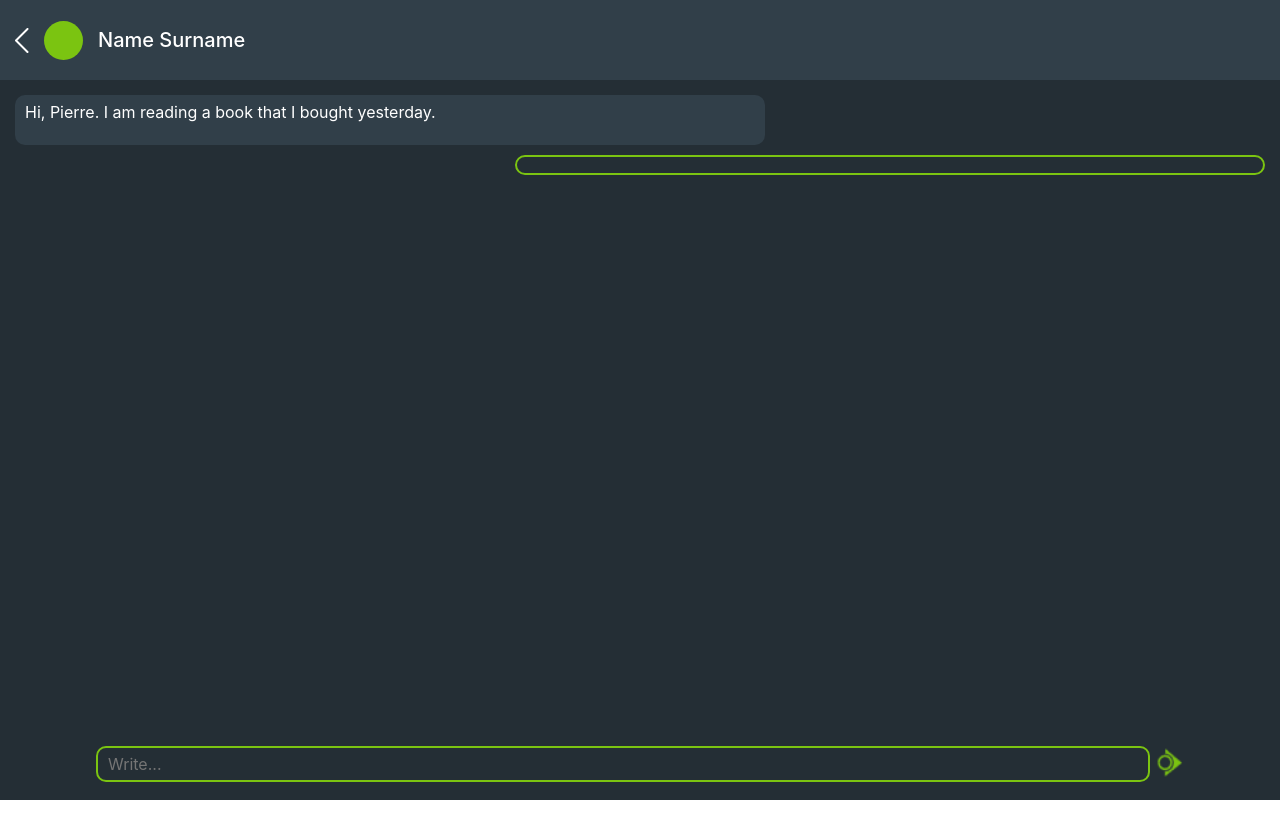
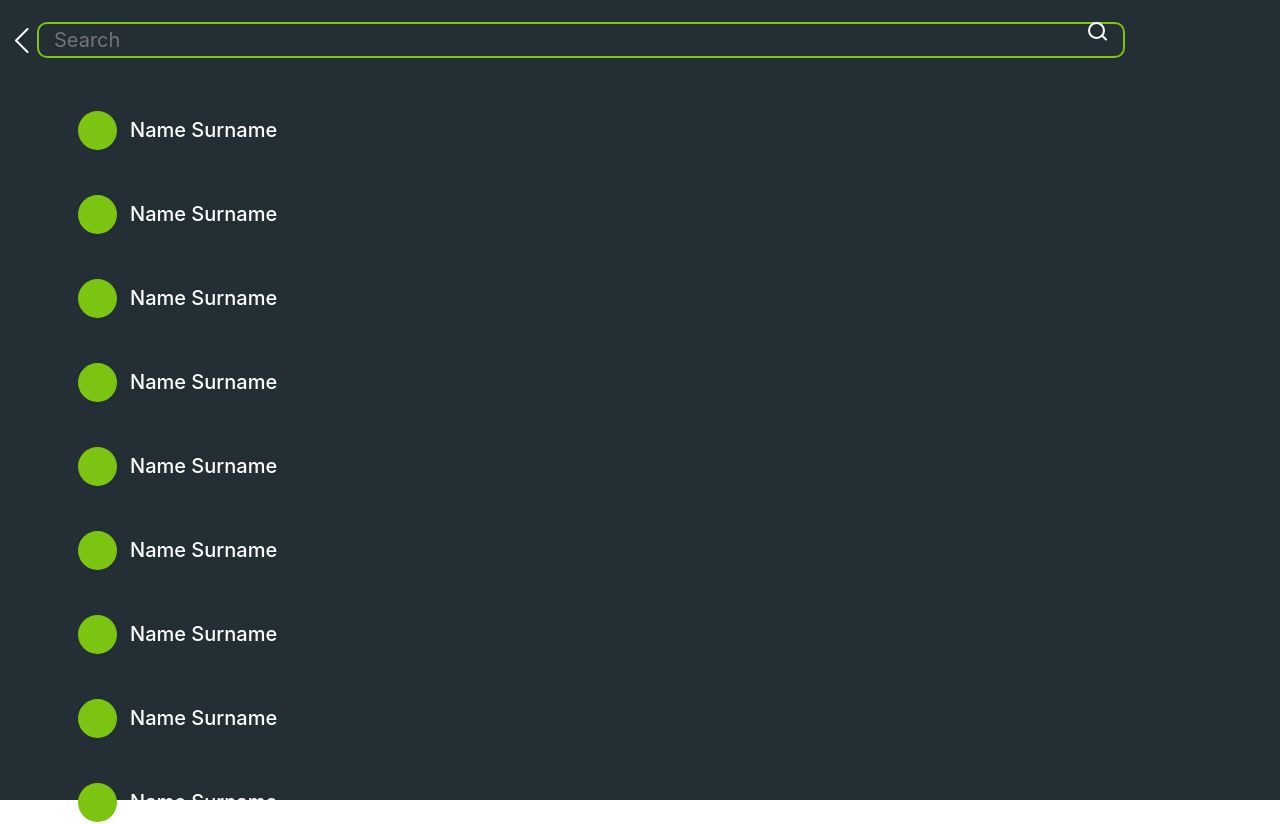
Before and after one commit to FariaSta/Macassenger, a Nuxt app: page /chats in a window 1280 px wide. Shown: the top 824 px of the page. Before the commit the page ends 800 px from the top, so only its background shows below. Built offline with nearby package versions, Linux system fonts and the light colour scheme.

Commit message:
created contact page movil

```diff
--- /dev/null
+++ b/components/Contact.vue
@@ -0,0 +1,48 @@
+<template>
+    <div class="ChatWindows">
+
+        <div class="chat__info">
+            <face />
+            <div style="display: flex; align-items: center">
+                <h1>Name Surname</h1>
+            </div>
+
+        </div>
+
+    </div>
+</template>
+<style scoped>
+    .ChatWindows
+    {
+        height: 68px;
+        width: 90%;
+        padding-left: 14px;
+        display: flex;
+        align-items: center;
+        margin-top: 16px;
+        cursor: pointer;
+    }
+    .chat__info
+    {
+        display: flex;
+        color: white;
+    }
+    .chat__info h1
+    {
+        font-size: 20px;
+        margin-bottom: 1px;
+        margin-left: 13px;
+    }
+    .chat__info p
+    {
+        font-size: 14px;
+        margin-bottom: 0px;
+        margin-left: 20px;
+    }
+</style>
+<script>
+import Face from '../components/Face.vue'
+export default {
+    components: { Face }
+}
+</script>
--- a/components/InputMessages.vue
+++ b/components/InputMessages.vue
@@ -1,29 +1,11 @@
 <template>
     <div class="write">
-        <input type="text" placeholder="Write..." v-model="messageSend" >
-        <img style="heigth: 35px; width: 35px" src="../public/images/send.png" alt="Send" @click="send">
+        <input type="text" placeholder="Write..." v-model="ms" >
+        <img style="heigth: 35px; width: 35px" src="../public/images/send.png" alt="Send">
     </div>
 </template>
 <script>
 
-import { mapState, mapMutations } from 'vuex'
-
-export default {
-    data() {
-        return {
-
-        }
-    },
-
-    computed: {
-        ...mapState(['messageSend'])
-
-    },
-    methods: {
-        ...mapMutations(['send']),
-
-    }
-}
 
 </script>
 <style scoped>
--- a/components/Search.vue
+++ b/components/Search.vue
@@ -9,6 +9,13 @@
 
 <style scoped>
 
+  .search
+  {
+    height: 10vh;
+    display: flex;
+    justify-content: center;
+    align-items: center;
+  }
   input
   {
     width: 85%;
@@ -26,7 +33,7 @@
   img
   {
     position: absolute;
-    top: 27px;
+    top: 22px;
     left: 85%;
     cursor: pointer;
   }
--- a/pages/chats.vue
+++ b/pages/chats.vue
@@ -47,6 +47,25 @@
                 <input-messages />
             </div>
         </div>
+        <div class="contact" v-show="contactview">
+            <div class="header">
+                <img src="../public/svg/back.svg" alt="" style="cursor: pointer;">
+                <search />
+            </div>
+            <div class="containerC">
+                <contact />
+                <contact />
+                <contact />
+                <contact />
+                <contact />
+                <contact />
+                <contact />
+                <contact />
+                <contact />
+                <contact />
+                <contact />
+            </div>
+        </div>
     </div>
 
 
@@ -58,22 +77,18 @@
     import InputMessages from '@/components/InputMessages.vue'
     import TransmitterMessages from '@/components/TransmitterMessages.vue'
     import ReceiverMessages from '@/components/ReceiverMessages.vue'
-    import { mapState, mapMutations } from 'vuex'
+    import Contact from '@/components/Contact.vue'
 
     export default {
-        components: { Search, ChatWindows, InputMessages, ReceiverMessages, TransmitterMessages },
+        components: { Search, ChatWindows, InputMessages, ReceiverMessages, TransmitterMessages, Contact },
         data() {
             return {
                 windowsview: false,
-                chatview: true,
+                chatview: false,
+                contactview: true
             }
         },
-        computed: {
-            ...mapState(['message']),
-
-        },
         methods: {
-            ...mapMutations(['send']),
             back() {
                 this.windowsview = true
                 this.chatview = false
@@ -83,21 +98,19 @@
 </script>
 
 <style scoped>
-
-    .containerr
+    .search
     {
-        background: #242E35;
+        width: 90%;
     }
     .header
     {
-        padding-top: 19px;
-        width: 100%;
         display: flex;
     }
     .header img
     {
         margin-left: 15px;
         margin-top: 1px;
+        margin-right: 7px;
     }
     .chats
     {
@@ -120,6 +133,10 @@
         cursor: pointer;
     }
 
+    .chatsW
+    {
+        background: #242E35;
+    }
     .title
     {
         height: 10vh;
@@ -179,4 +196,16 @@
     }
 
 
+    .contact
+    {
+        background: #242E35;
+        height: 100vh;
+    }
+    .containerC
+    {
+        display: flex;
+        flex-direction: column;
+        align-items: center;
+    }
+
 </style>
--- a/store/index.js
+++ b/store/index.js
@@ -1,11 +0,0 @@
-export default {
-    state: {
-        messageSend: ''
-    },
-    mutations: {
-        send(state){
-            console.log(state.messageSend)
-        }
-    },
-
-}
```
Also changed, not shown: pages/chat.vue (deleted), pages/edituser.vue (added).
